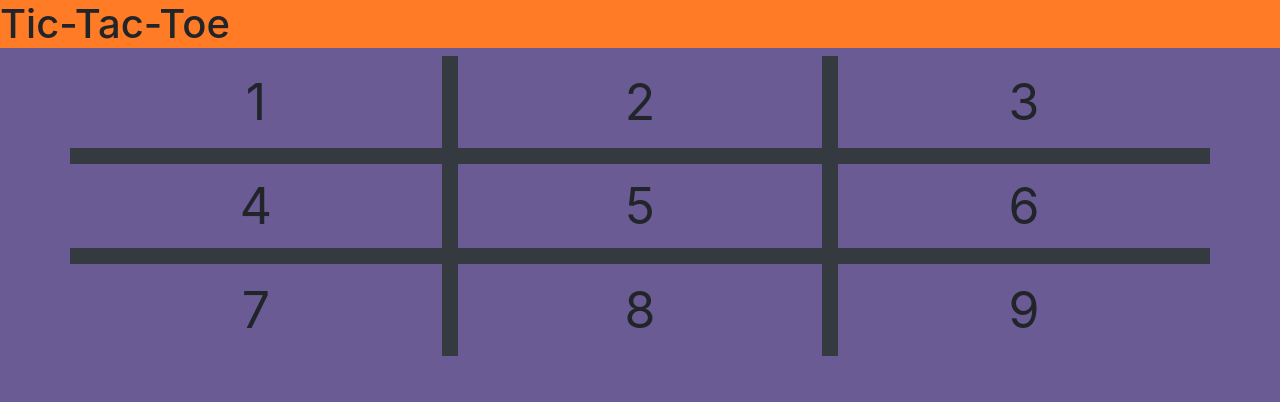
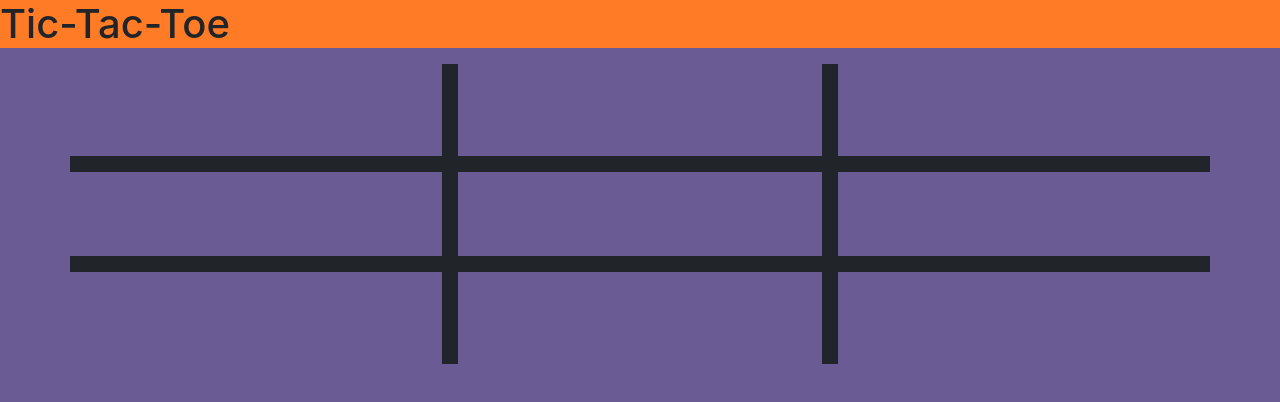
Before and after one commit to caseydulong/tic-tac-toe-client, a website built with webpack: page index.html in a window 1280 px wide. Built offline with nearby package versions, Linux system fonts and the light colour scheme.

Commit message:
Add temporary user feedback p tag
- Add simple paragraph element for user feedback
- Remove temporary text from game board divs
- Change dark color variable to better color

```diff
--- a/assets/styles/index.scss
+++ b/assets/styles/index.scss
@@ -4,10 +4,14 @@ $purple: #6b5b95;
 $yellow: #feb236;
 $red: #d64161;
 $orange: #ff7b25;
-$dark: #343a40;
+$dark: #212529;
 
 body {
   background-color: $purple;
+}
+
+h1 {
+  color: $dark;
 }
 
 header {
@@ -21,6 +25,12 @@ header {
   height: 100px;
   font-size: 50px;
   justify-content: center;
+  user-select: none;
+}
+
+#user-feedback {
+  color: $dark;
+  text-align: center;
 }
 
 #grid-0 {
--- a/index.html
+++ b/index.html
@@ -2,7 +2,7 @@
 <html>
 
 <head>
-  <title>Example</title>
+  <title>Tic-Tac-Toe</title>
   <meta name="viewport" content="width=device-width, initial-scale=1">
 
   <!-- Do not add `link` tags-->
@@ -20,17 +20,18 @@
     <h1>Tic-Tac-Toe</h1>
   </header>
   <main>
+    <p id="user-feedback"></p>
     <div class="container">
       <div class="row game-board">
-        <div id="grid-0" class="col-4 board-square">1</div>
-        <div id="grid-1" class="col-4 board-square">2</div>
-        <div id="grid-2" class="col-4 board-square">3</div>
-        <div id="grid-3" class="col-4 board-square">4</div>
-        <div id="grid-4" class="col-4 board-square">5</div>
-        <div id="grid-5" class="col-4 board-square">6</div>
-        <div id="grid-6" class="col-4 board-square">7</div>
-        <div id="grid-7" class="col-4 board-square">8</div>
-        <div id="grid-8" class="col-4 board-square">9</div>
+        <div id="grid-0" class="col-4 board-square"></div>
+        <div id="grid-1" class="col-4 board-square"></div>
+        <div id="grid-2" class="col-4 board-square"></div>
+        <div id="grid-3" class="col-4 board-square"></div>
+        <div id="grid-4" class="col-4 board-square"></div>
+        <div id="grid-5" class="col-4 board-square"></div>
+        <div id="grid-6" class="col-4 board-square"></div>
+        <div id="grid-7" class="col-4 board-square"></div>
+        <div id="grid-8" class="col-4 board-square"></div>
       </div>
     </div>
   </main>
```
